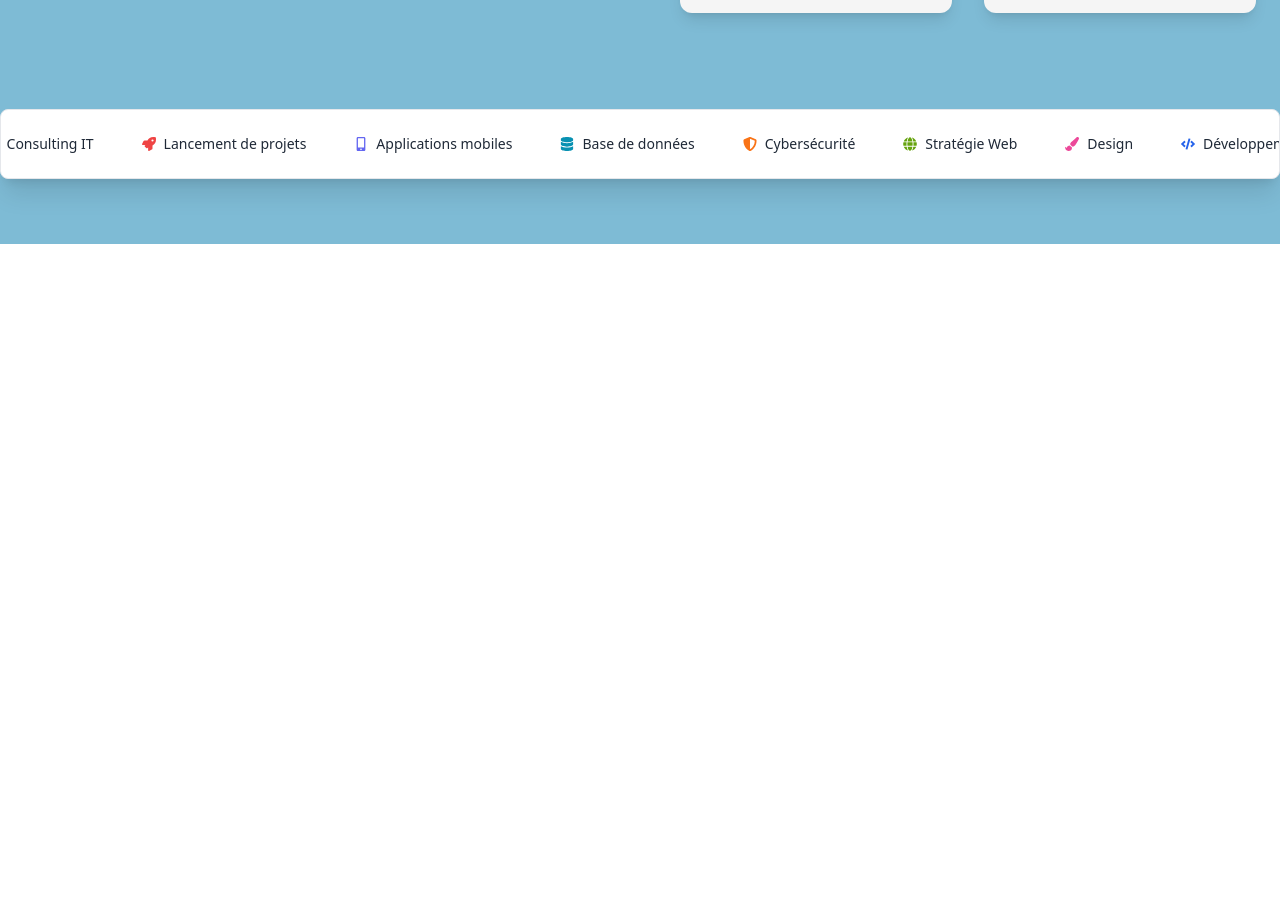
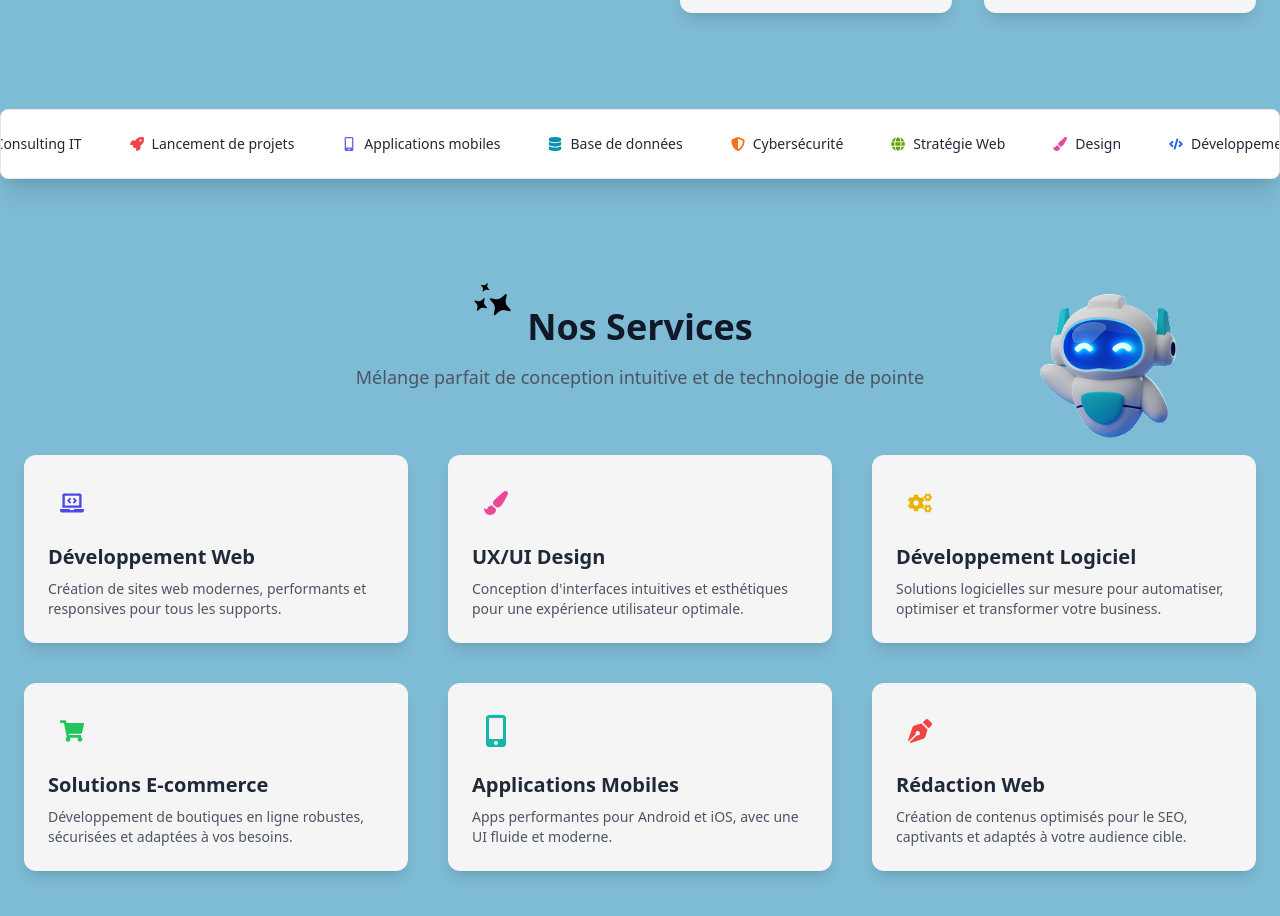
Before and after one commit to yann-andronio/HKB-tech, a React (Vite) app in the folder Frontend/: page / in a window 1280 px wide. Shown: the part 1356-2272 px from the top of the page. Before the commit the page ends 1600 px from the top, so only its background shows below. Built offline with nearby package versions, Linux system fonts and the light colour scheme.

Commit message:
Style:finition de service avec responsive

```diff
--- a/Frontend/src/components/navbar/Navbar.tsx
+++ b/Frontend/src/components/navbar/Navbar.tsx
@@ -42,7 +42,7 @@ const Navbar: React.FC = () => {
           </div>
 
           <div className="hidden md:flex space-x-10  text-gray-900 dark:text-gray-100 px-8 py-3 ">
-            {["home", "services", "contact", "about", "projet"].map((item) => (
+            {["Accueil", "A propos", "Services", "Contact", "FAQ"].map((item) => (
               <a
                 key={item}
                 href={`#${item}`}
--- /dev/null
+++ b/Frontend/src/components/service/Service.tsx
@@ -0,0 +1,87 @@
+import React from "react";
+import { useTranslation } from "react-i18next";
+import { motion } from "framer-motion";
+import {
+  FaLaptopCode,
+  FaPaintBrush,
+  FaShoppingCart,
+  FaMobileAlt,
+
+  FaCogs,
+  FaPenNib,
+} from "react-icons/fa";
+import { BsStars } from "react-icons/bs";
+
+const services = [
+  {icon: <FaLaptopCode className="text-indigo-600 dark:text-indigo-400 w-8 h-8" />,title: "Développement Web",description:  "Création de sites web modernes, performants et responsives pour tous les supports.",},
+  {  icon: <FaPaintBrush className="text-pink-500 dark:text-pink-400 w-8 h-8" />,  title: "UX/UI Design",  description:    "Conception d'interfaces intuitives et esthétiques pour une expérience utilisateur optimale.",},
+  {  icon: <FaCogs className="text-yellow-500 dark:text-yellow-400 w-8 h-8" />,title: "Développement Logiciel", description: "Solutions logicielles sur mesure pour automatiser, optimiser et transformer votre business.",},
+  {  icon:<FaShoppingCart className="text-green-500 dark:text-green-400 w-8 h-8" />,title: "Solutions E-commerce",  description:"Développement de boutiques en ligne robustes, sécurisées et adaptées à vos besoins.",},
+  { icon: <FaMobileAlt className="text-teal-500 dark:text-teal-400 w-8 h-8" />, title: "Applications Mobiles", description:"Apps performantes pour Android et iOS, avec une UI fluide et moderne.",},
+{ icon: <FaPenNib className="text-red-500 dark:text-red-400 w-8 h-8" />, title: "Rédaction Web", description:   "Création de contenus optimisés pour le SEO, captivants et adaptés à votre audience cible.",
+}
+];
+
+const Service: React.FC = () => {
+  const { t } = useTranslation();
+
+  return (
+    <section className="relative py-20 px-6 mt-12  ">
+      <div className="text-center mb-16">
+        <h2 className="text-3xl md:text-4xl font-bold text-gray-900 dark:text-white mb-4">
+          Nos Services
+        </h2>
+        <p className="text-lg text-gray-600 dark:text-gray-300">
+          Mélange parfait de conception intuitive et de technologie de pointe
+        </p>
+      </div>
+
+      <motion.img
+        src="./image/robot2.png"
+        className="absolute hidden lg:block lg:w-44 lg:top-[5%] lg:right-[6%]"
+        animate={{ y: [0, -20, 0] }}
+        transition={{
+          duration: 3,
+          repeat: Infinity,
+          ease: "easeInOut",
+        }}
+      />
+      <motion.div
+        className="absolute hidden sm:block sm:top-[37%]  lg:block lg:top-[7.5%] lg:left-[37%]"
+        animate={{
+          rotate: [0, 360],
+          scale: [0.8, 1.3, 0.8],
+        }}
+        transition={{
+          duration: 7,
+          repeat: Infinity,
+          ease: "linear",
+        }}
+      >
+        <BsStars size={40} className="text-black dark:text-white" />
+      </motion.div>
+
+      <div className="max-w-7xl mx-auto grid grid-cols-1 sm:grid-cols-2 lg:grid-cols-3 gap-10 z-10 relative">
+        {services.map((service, index) => (
+          <motion.div
+            key={index}
+            className="bg-[#f5f5f5]  dark:bg-gray-800 rounded-xl p-6 shadow-lg hover:shadow-2xl transition-shadow cursor-default"
+            whileHover={{ y: -8 }}
+          >
+            <div className="mb-4 flex items-center justify-center w-12 h-12 p-3 dark:bg-white dark:rounded-full">
+              {service.icon}
+            </div>
+            <h3 className="text-xl font-semibold text-gray-800 dark:text-white mb-2">
+              {service.title}
+            </h3>
+            <p className="text-gray-600 dark:text-gray-300 text-sm">
+              {service.description}
+            </p>
+          </motion.div>
+        ))}
+      </div>
+    </section>
+  );
+};
+
+export default Service;
--- a/Frontend/src/page/home/Home.tsx
+++ b/Frontend/src/page/home/Home.tsx
@@ -5,6 +5,7 @@ import { motion } from "framer-motion";
 import { IoMdArrowRoundDown } from "react-icons/io";
 import Apropos from "../../components/apropos/Apropos";
 import Pub from "../../components/pub/Pub";
+import Service from "../../components/service/Service";
 const Home: React.FC = () => {
   return (
     <>
@@ -80,7 +81,8 @@ const Home: React.FC = () => {
             />
           </motion.div>
           <Apropos />
-          <Pub/>
+          <Pub />
+          <Service />
         </main>
       </section>
     </>
```
Also changed, not shown: Frontend/public/image/robot2.png (added).
